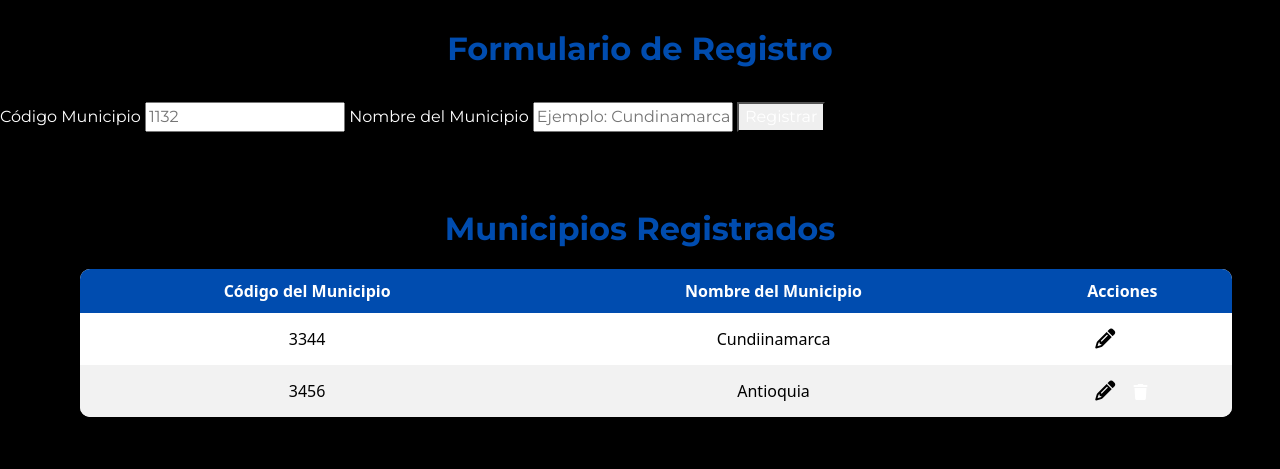
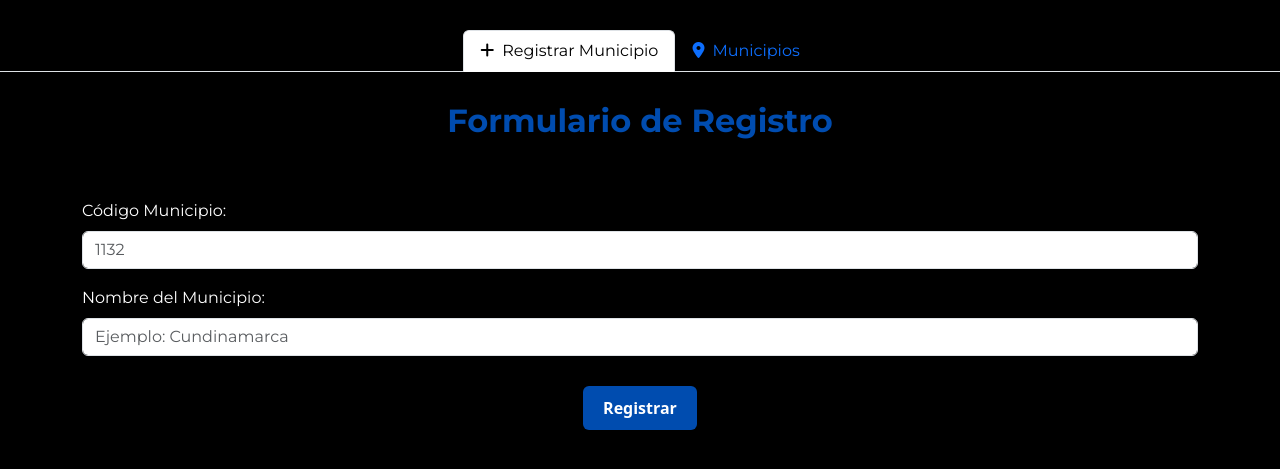
Before and after one commit to HeidyCardenas1903/Distrito-Capital---CDM, a Flask app: page /municipios in a window 1280 px wide. Shown: the part 80-549 px from the top of the page. Run offline with Flask 3, Linux system fonts and the light colour scheme; data comes from the database, SQL or seed files in the repository; some libraries are stand-ins or nearby versions.

Commit message:
Municipios listo

```diff
--- a/app.py
+++ b/app.py
@@ -257,6 +257,10 @@ def generarpdf():
     return response
 
 
+# RUTA DE MAPA
+
+
+
 if __name__=='__main__':
     #Se verifica que se este corriendo la aplicacion.
     app.run(debug=True)
--- a/static/js/main.js
+++ b/static/js/main.js
@@ -16,17 +16,3 @@ eye.addEventListener("click", function() {
     eye.classList.remove("active");
   }
 });
-
-let map;
-
-async function initMap() {
-  //@ts-ignore
-  const { Map } = await google.maps.importLibrary("maps");
-
-  map = new Map(document.getElementById("map"), {
-    center: { lat: -34.397, lng: 150.644 },
-    zoom: 8,
-  });
-}
-
-initMap();
--- a/templates/base.html
+++ b/templates/base.html
@@ -49,9 +49,6 @@
         {% endblock%}
     </main>
 
-    <script>(g=>{var h,a,k,p="The Google Maps JavaScript API",c="google",l="importLibrary",q="__ib__",m=document,b=window;b=b[c]||(b[c]={});var d=b.maps||(b.maps={}),r=new Set,e=new URLSearchParams,u=()=>h||(h=new Promise(async(f,n)=>{await (a=m.createElement("script"));e.set("libraries",[...r]+"");for(k in g)e.set(k.replace(/[A-Z]/g,t=>"_"+t[0].toLowerCase()),g[k]);e.set("callback",c+".maps."+q);a.src=`https://maps.${c}apis.com/maps/api/js?`+e;d[q]=f;a.onerror=()=>h=n(Error(p+" could not load."));a.nonce=m.querySelector("script[nonce]")?.nonce||"";m.head.append(a)}));d[l]?console.warn(p+" only loads once. Ignoring:",g):d[l]=(f,...n)=>r.add(f)&&u().then(()=>d[l](f,...n))})
-        ({key: "AIzaSyC-lmH6uemg3kFPtnjIO_l1YlKKDo5VYtY", v: "weekly"});</script> <!--Link de API Google Maps-->
-
     <script src="https://cdn.jsdelivr.net/npm/bootstrap@5.3.1/dist/js/bootstrap.bundle.min.js" integrity="sha384-HwwvtgBNo3bZJJLYd8oVXjrBZt8cqVSpeBNS5n7C8IVInixGAoxmnlMuBnhbgrkm" crossorigin="anonymous"></script> <!-- Link de js bootstrap-->
 
     <script src="https://kit.fontawesome.com/909a90592e.js" crossorigin="anonymous"></script> <!-- Links iconos-->
--- a/templates/modulos/municipios.html
+++ b/templates/modulos/municipios.html
@@ -1,6 +1,19 @@
 {%extends 'base.html'%}
 {%block title%}Municipios{%endblock%}
 {%block content%}
+<ul class="nav nav-tabs" id="myTab" role="tablist">
+    <!-- Titulos de pestañas de navegación -->
+    <li class="nav-item" role="presentation">
+      <button class="nav-link active" id="home-tab" data-bs-toggle="tab" data-bs-target="#municipiosR" type="button" role="tab" aria-controls="home-tab-pane" aria-selected="true"><span><i class="fa-solid fa-plus"></i></span>Registrar Municipio</button>
+    </li>
+    <li class="nav-item" role="presentation">
+      <button class="nav-link" id="profile-tab" data-bs-toggle="tab" data-bs-target="#municipiosT" type="button" role="tab" aria-controls="profile-tab-pane" aria-selected="false"><span><i class="fa-solid fa-location-dot"></i></span>Municipios</button>
+    </li>
+</ul>
+
+<!-- Cuerpo de pestañas de navegación -->
+<div class="tab-content" id="myTabContent">
+    <div class="tab-pane fade show active" id="municipioR" role="tabpanel" aria-labelledby="home-tab" tabindex="0">
         <h2 class="titulos">Formulario de Registro</h2>
         <br>
         {%with messages=get_flashed_messages()%}
@@ -14,18 +27,19 @@
         {%endfor%}
         {%endif%}
         {%endwith%}
-<form action="" method="post">
-
-    <label for="codmunicipio" class="subtitulo">Código Municipio</label>
-    <input type="text" name="codmunicipio" placeholder="1132" maxlength="4" minlength="4"  required class="entrada">
-
-    <label for="nombres" class="subtitulo">Nombre del Municipio</label>
-    <input type="text" name="nombres" placeholder="Ejemplo: Cundinamarca" maxlength="20" required>
-
-    <button type="submit">Registrar</button>
-
+        <form action="" method="post" class="container mt-4">
+            <div class="mb-3">
+                <label for="codmunicipio" class="form-label subtitulo">Código Municipio:</label>
+                <input type="text" name="codmunicipio" class="form-control entrada" placeholder="1132" maxlength="4" minlength="4" required>
+            </div>
+            <div class="mb-3">
+                <label for="nombres" class="form-label subtitulo">Nombre del Municipio:</label>
+                <input type="text" name="nombres" class="form-control entrada" placeholder="Ejemplo: Cundinamarca" maxlength="20" required>
+            </div>
+            <button type="submit" class="btn btn-primary">Registrar</button>
         </form>
-<br><br>
+    </div>
+    <div class="tab-pane fade" id="municipiosT" role="tabpanel" aria-labelledby="profile-tab" tabindex="0">
         <h2 class="titulos">Municipios Registrados</h2>
         <table>
             <thead>
@@ -48,9 +62,8 @@
                 </td>
                 </tr>
                 {%endfor%}
-
-
             </tbody>
         </table>
-
+    </div>
+</div>
 {%endblock%}
```
Lines whose indentation alone changed are shown as unchanged.
